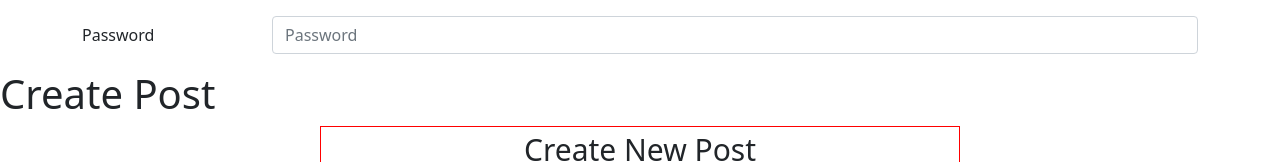
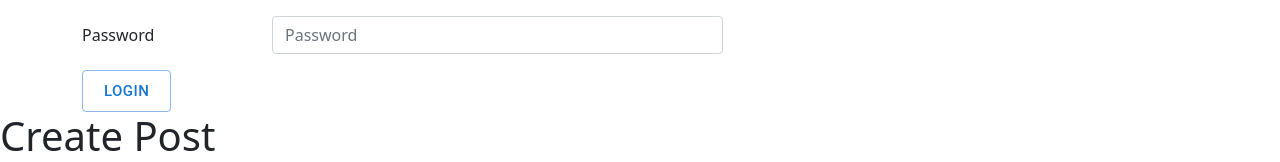
Before and after one commit to shinheep/travel-frontend, a React (Create React App) app: page / in a window 1280 px wide. Shown: the part 278-440 px from the top of the page. Built offline with nearby package versions, Linux system fonts and the light colour scheme; no server answers.

Commit message:
edit login component

```diff
--- a/src/Components/Login.js
+++ b/src/Components/Login.js
@@ -1,5 +1,7 @@
 import { Container, Col, Row } from "react-bootstrap";
 import { Form } from "react-bootstrap";
+import Button from "@mui/material/Button";
+
 
 function Login() {
   return (
@@ -28,10 +30,11 @@ function Login() {
             <Form.Label column sm="2">
               Password
             </Form.Label>
-            <Col sm="10">
+            <Col sm="5">
               <Form.Control type="password" placeholder="Password" />
             </Col>
           </Form.Group>
+          <Button variant="outlined" size="large">Login</Button>
         </Form>
       </Container>
     </>
```
